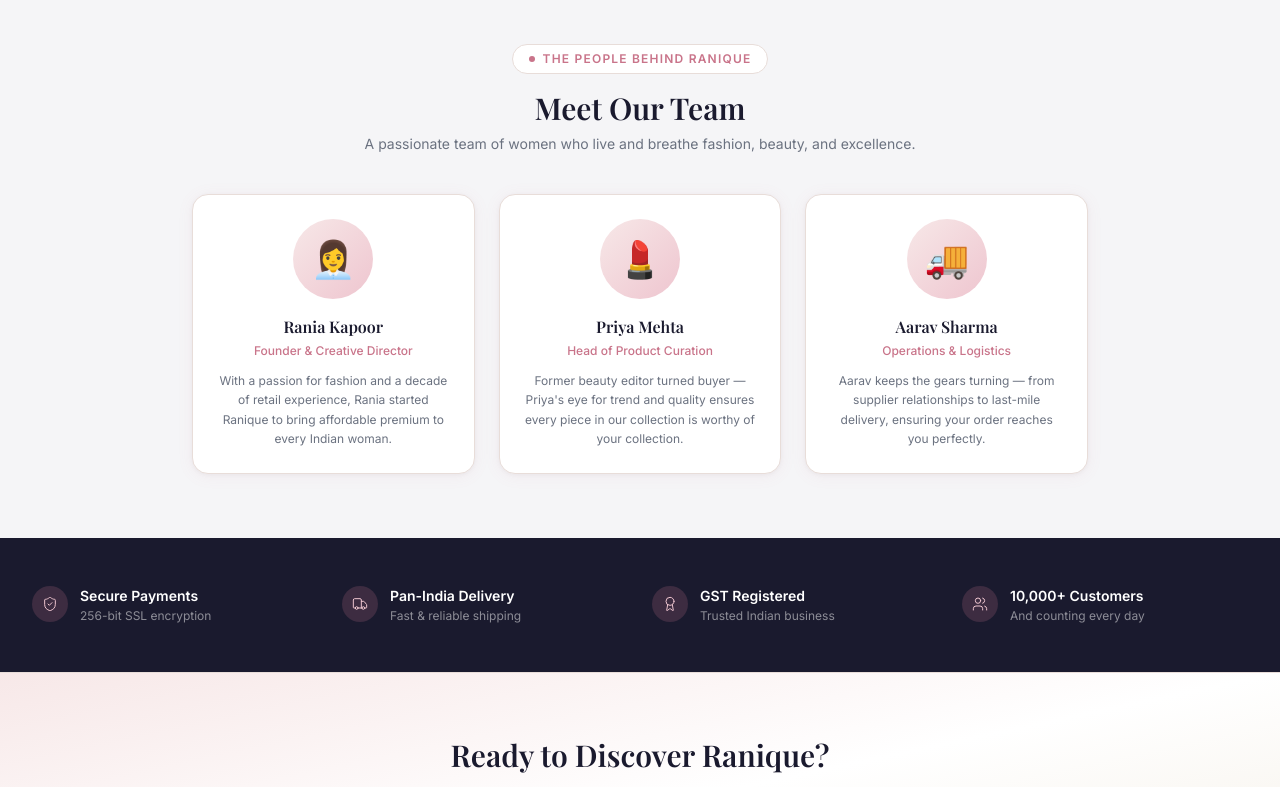
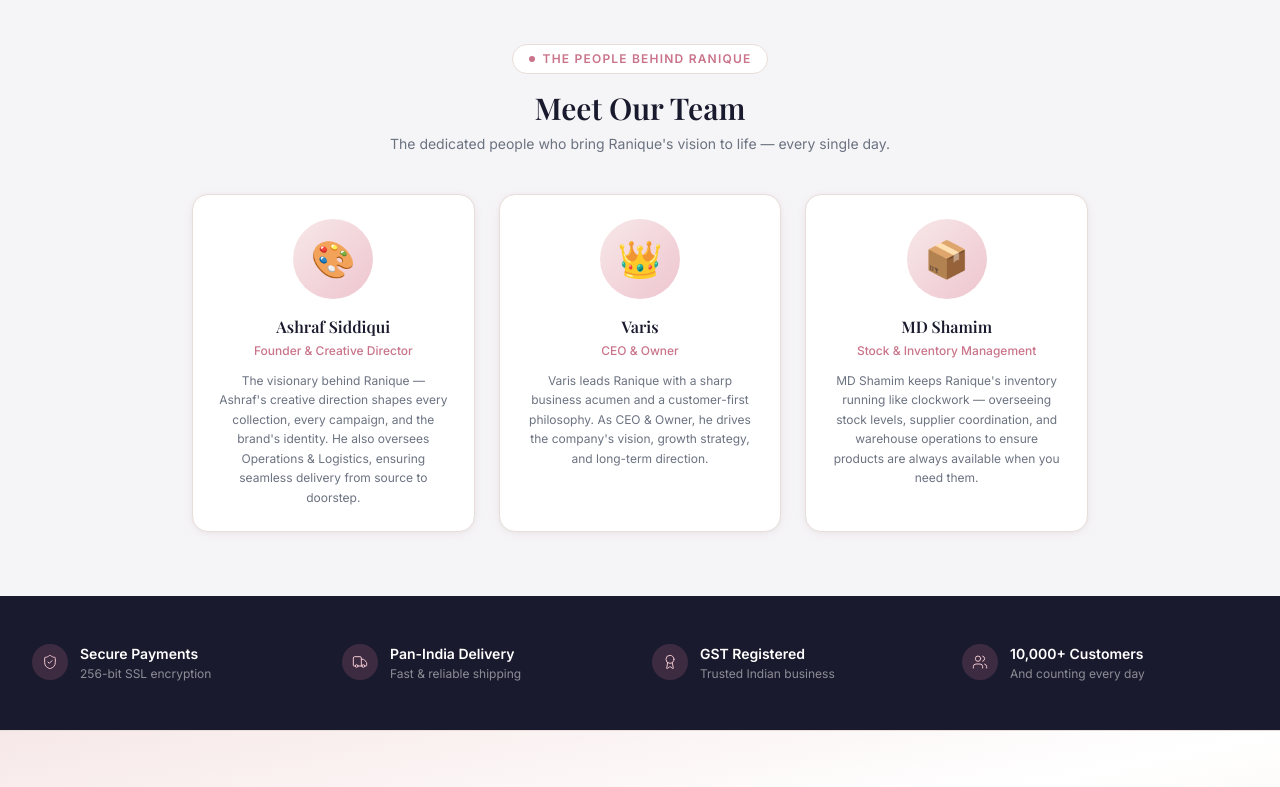
Before and after one commit to Ashraf7786/ranique, a Next.js app: page /about in a window 1280 px wide. Shown: the part 1800-2587 px from the top of the page. Built offline with nearby package versions, Linux system fonts and the light colour scheme; no server answers; the database is empty; a web font is replaced by a local one.

Commit message:
feat: update Meet Our Team with real Ranique team members (Ashraf Siddiqui, Varis, MD Shamim)

```diff
--- a/app/about/page.tsx
+++ b/app/about/page.tsx
@@ -55,22 +55,22 @@
 
 const TEAM = [
   {
-    name: "Rania Kapoor",
+    name: "Ashraf Siddiqui",
     role: "Founder & Creative Director",
-    emoji: "👩‍💼",
-    bio: "With a passion for fashion and a decade of retail experience, Rania started Ranique to bring affordable premium to every Indian woman.",
+    emoji: "🎨",
+    bio: "The visionary behind Ranique — Ashraf's creative direction shapes every collection, every campaign, and the brand's identity. He also oversees Operations & Logistics, ensuring seamless delivery from source to doorstep.",
   },
   {
-    name: "Priya Mehta",
-    role: "Head of Product Curation",
-    emoji: "💄",
-    bio: "Former beauty editor turned buyer — Priya's eye for trend and quality ensures every piece in our collection is worthy of your collection.",
+    name: "Varis",
+    role: "CEO & Owner",
+    emoji: "👑",
+    bio: "Varis leads Ranique with a sharp business acumen and a customer-first philosophy. As CEO & Owner, he drives the company's vision, growth strategy, and long-term direction.",
   },
   {
-    name: "Aarav Sharma",
-    role: "Operations & Logistics",
-    emoji: "🚚",
-    bio: "Aarav keeps the gears turning — from supplier relationships to last-mile delivery, ensuring your order reaches you perfectly.",
+    name: "MD Shamim",
+    role: "Stock & Inventory Management",
+    emoji: "📦",
+    bio: "MD Shamim keeps Ranique's inventory running like clockwork — overseeing stock levels, supplier coordination, and warehouse operations to ensure products are always available when you need them.",
   },
 ];
 
@@ -227,7 +227,7 @@
             Meet Our Team
           </h2>
           <p className="font-sans text-sm text-brand-slate mt-2">
-            A passionate team of women who live and breathe fashion, beauty, and excellence.
+            The dedicated people who bring Ranique's vision to life — every single day.
           </p>
         </div>
         <div className="grid grid-cols-1 sm:grid-cols-3 gap-6 max-w-4xl mx-auto">
```
